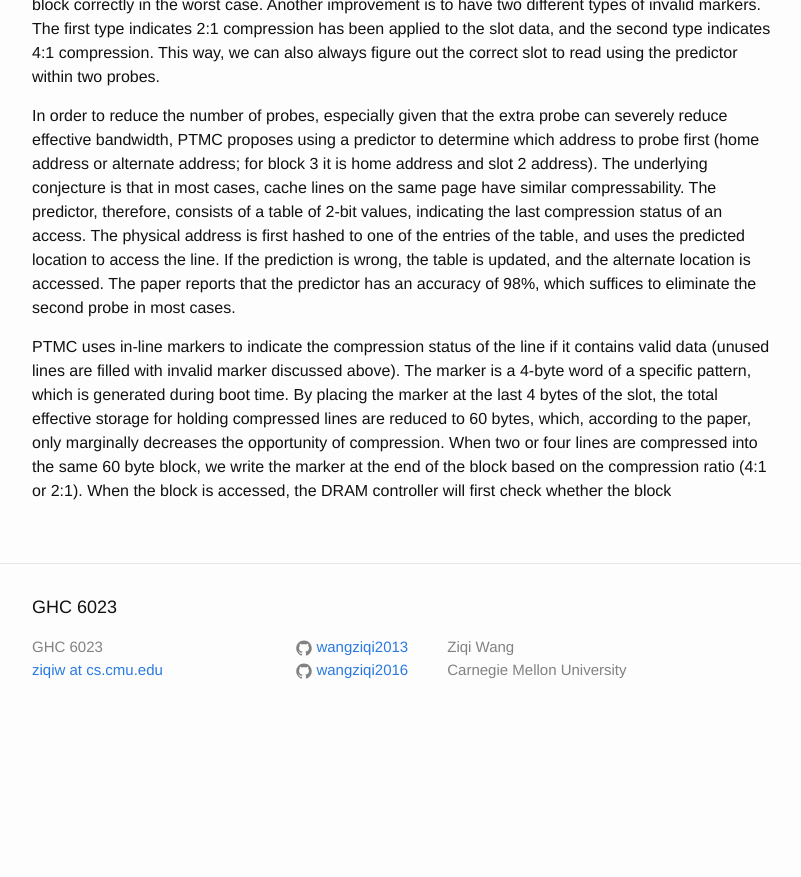
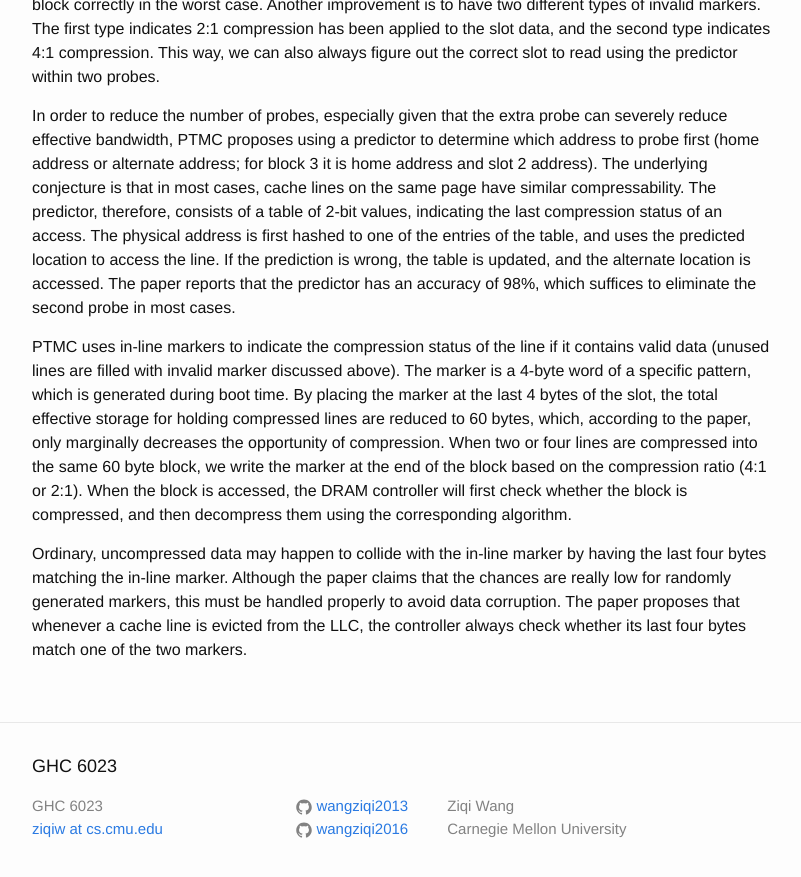
Before and after one commit to wangziqi2013/wangziqi2013.github.io, a Jekyll site: the page built from _posts/2020-05-17-ptmc.markdown, in a window 1280 px wide and 900 px high, scrolled down 1981 px. Shown: the top 877 px of the window, without its empty margins (238-1039 px from the left). Built offline with Jekyll 4.4.1, drawn with Linux system fonts in a browser that asks for light colours; before the commit the page ends 2722 px from its top, so only the background shows below that.

Commit message:
Adding collision

```diff
--- a/_posts/2020-05-17-ptmc.markdown
+++ b/_posts/2020-05-17-ptmc.markdown
@@ -88,3 +88,9 @@ boot time. By placing the marker at the last 4 bytes of the slot, the total effe
 lines are reduced to 60 bytes, which, according to the paper, only marginally decreases the opportunity of compression.
 When two or four lines are compressed into the same 60 byte block, we write the marker at the end of the block based on
 the compression ratio (4:1 or 2:1). When the block is accessed, the DRAM controller will first check whether the block
+is compressed, and then decompress them using the corresponding algorithm.
+
+Ordinary, uncompressed data may happen to collide with the in-line marker by having the last four bytes matching the
+in-line marker. Although the paper claims that the chances are really low for randomly generated markers, this must
+be handled properly to avoid data corruption. The paper proposes that whenever a cache line is evicted from the LLC,
+the controller always check whether its last four bytes match one of the two markers.
```
